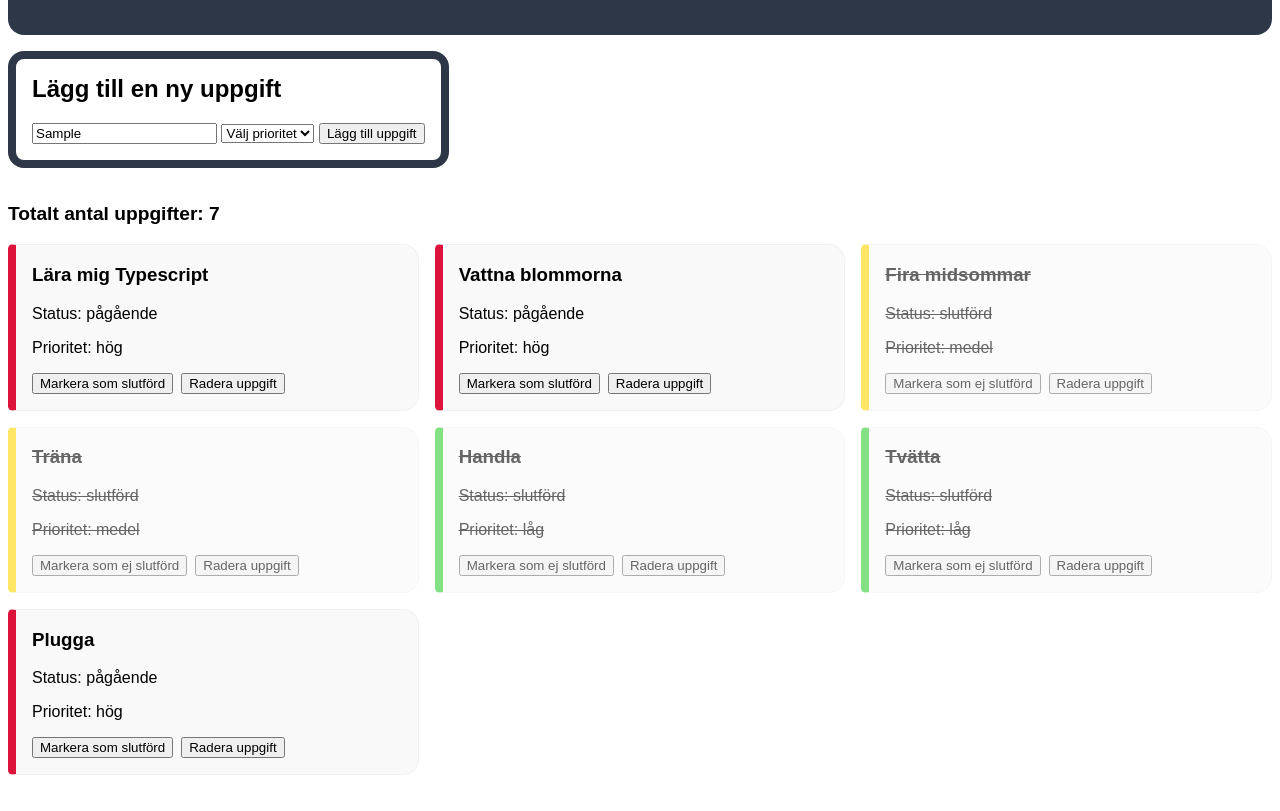
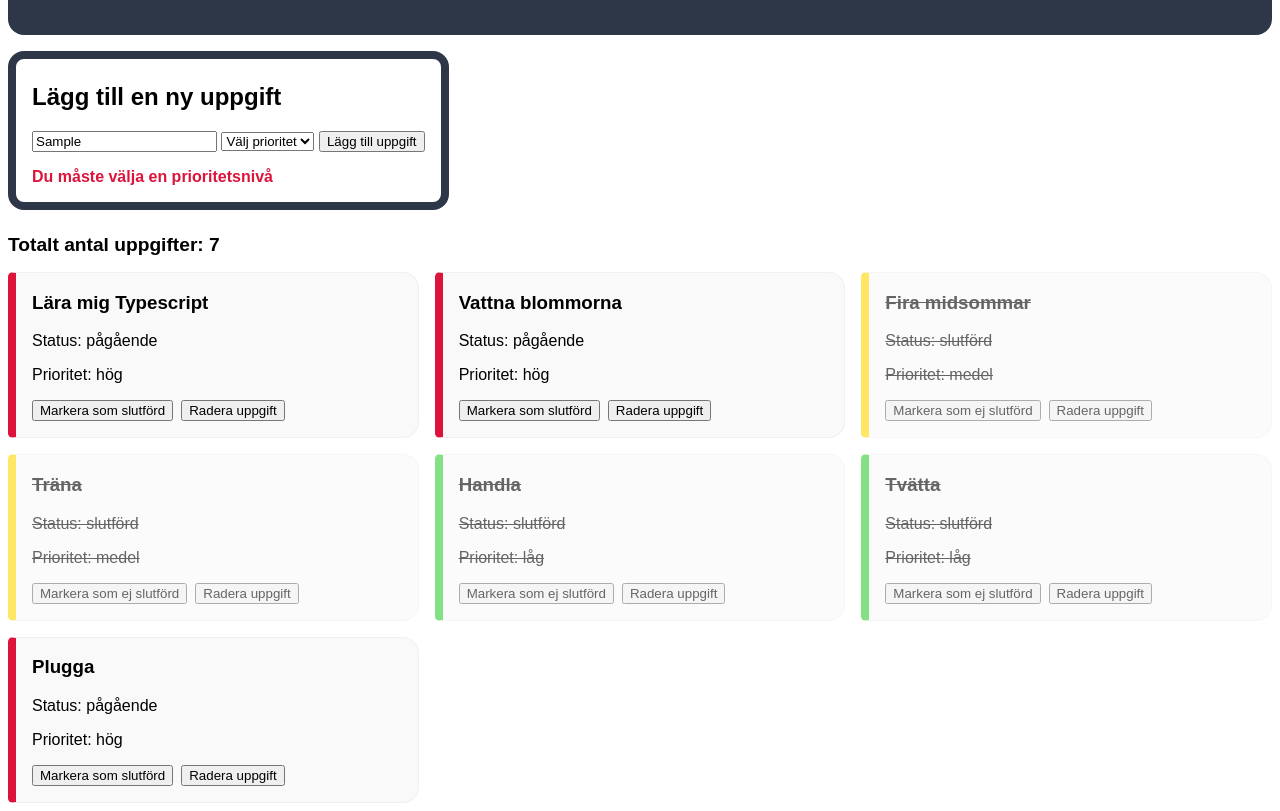
Before and after one commit to wilkin-2005/task-tracker, a website with bundled scripts: page index.html in a window 1280 px wide. Both pictures are taken after typing "Sample" into the empty fields and a click on the button "Lägg till uppgift". Shown: the part 85-896 px from the top of the page. Before the commit the page ends 868 px from the top, so only its background shows below. Built offline with nearby package versions, Linux system fonts and the light colour scheme.

Commit message:
Typescript dag 9 övning: • Gjorde uppgift 4 till 8. • Gjorde lite styling på formulärets error meddelande. • Ändrade #task-counter från en p-tagg till en span för att göra WAVE nöjd :)

```diff
--- a/index.html
+++ b/index.html
@@ -29,9 +29,11 @@
         </select>
 
         <button type="submit">Lägg till uppgift</button> <!-- id="add-task-button" -->
+
+        <p id="error-message"></p>
     </form>
 
-    <p id="task-counter">Totalt antal uppgifter:</p>
+    <span id="task-counter">Totalt antal uppgifter:</span>
     <div id="app"></div>
 </body>
 </html>
--- a/src/main.ts
+++ b/src/main.ts
@@ -71,6 +71,7 @@ let tasks: Task[] = [
 // DOM variabler
 const taskInput = document.querySelector("#task-input") as HTMLInputElement;
 const priorityInput = document.querySelector("#priority-input") as HTMLSelectElement;
+const errorMessage = document.querySelector("#error-message") as HTMLParagraphElement;
 const form = document.querySelector("#task-form") as HTMLFormElement;
 form.addEventListener("submit", handleSubmit);
 
@@ -84,15 +85,29 @@ gridContainer.classList.add("card-grid-container");
 function handleSubmit(event: SubmitEvent): void
 {
     event.preventDefault();
-    console.log("Formulär inskickat");
+    // console.log("Formulär inskickat");
 
-    /* if (taskName === "") {
-        console.log("Ogiltigt nam");
+    const taskName = taskInput.value.trim();
+    const priority = priorityInput.value as PriorityLevels;
+
+    if (taskName === "") {
+        errorMessage.textContent = "Ogiltigt namn";
         return;
-    } */
+    }
+    else if (taskName.length < 3 || taskName.length > 40) {
+        errorMessage.textContent = "Namnet måste vara mellan 3 till 40 tecken långt";
+        return;
+    }
 
-    // addTask(taskName, taskPriority);
-    // taskInput.value = "";
+    if (priority !== "hög" && priority !== "medel" && priority !== "låg") {
+        errorMessage.textContent = "Du måste välja en prioritetsnivå";
+        return;
+    }
+
+    addTask(taskName, priority);
+    errorMessage.textContent = "";
+    taskInput.value = "";
+    priorityInput.selectedIndex = 0;
 }
 
 
@@ -207,7 +222,7 @@ function renderAllTasks(): void
     });
 
     renderTaskCounter();
-    // console.log(tasks);
+    console.log(tasks);
     // console.log("nextId = " + nextId);
 }
 
--- a/style.css
+++ b/style.css
@@ -19,7 +19,14 @@ header {
     border-radius: 1rem;
 
     h2 {
-        margin-block-start: 0;
+        margin-block-start: 0.5rem;
+    }
+
+    #error-message {
+        margin-block-end: 0;
+
+        color: crimson;
+        font-weight: bold;
     }
 
     .form-label {
@@ -31,6 +38,8 @@ header {
 }
 
 #task-counter {
+    display: block;
+    padding-block: 0.5rem 1rem;
     font-size: 1.2rem;
     font-weight: bold;
 }
```
